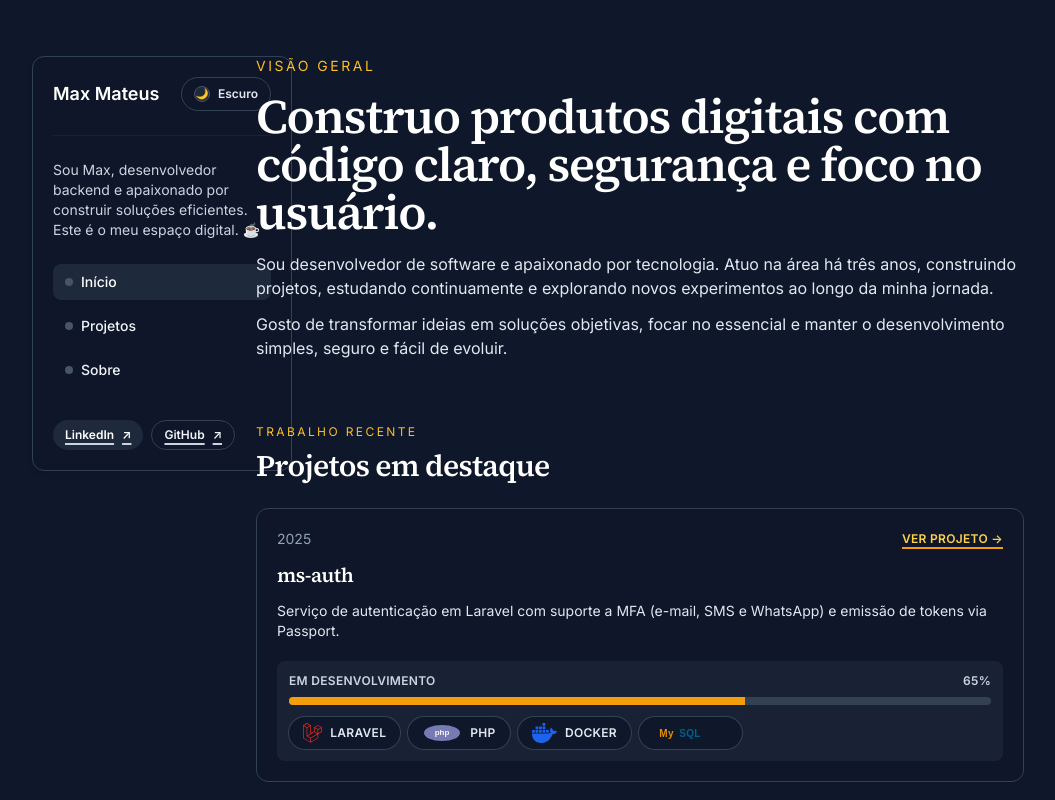
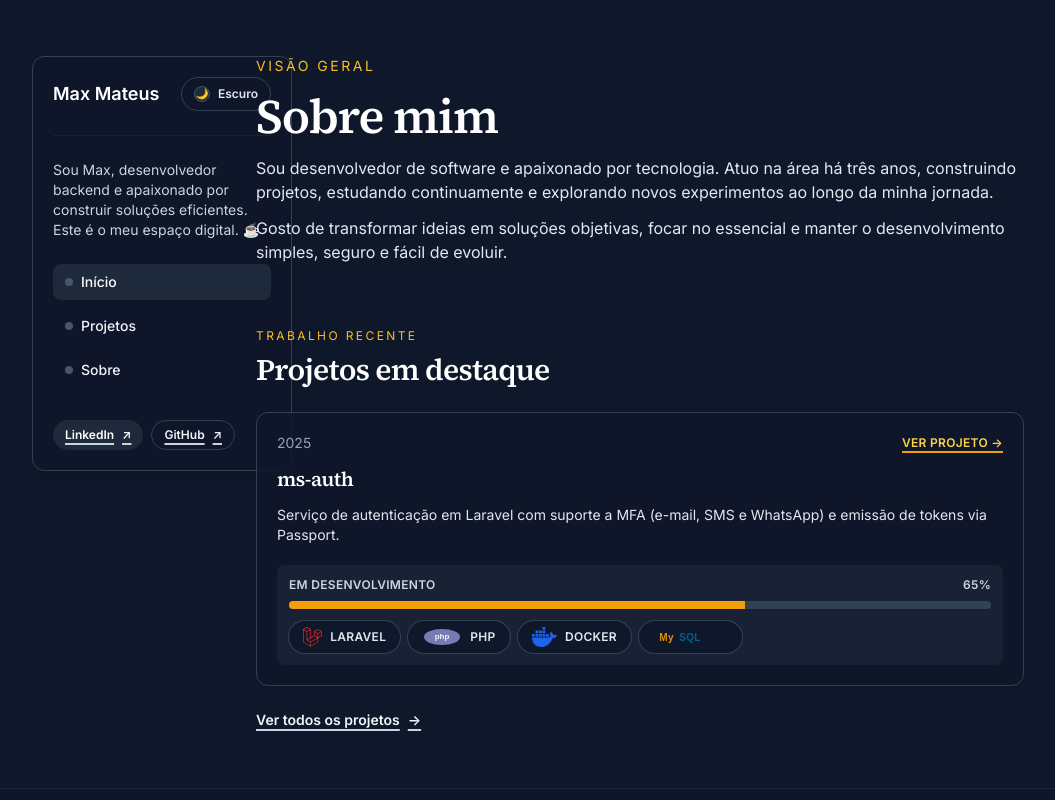
Before and after one commit to MaxMateus/max-portfolio, a Vue app: page / in a window 1280 px wide. Shown: the top 800 px of the page, without its empty margins (0-1055 px from the left). Built offline with nearby package versions, Linux system fonts and the light colour scheme.

Commit message:
alterando data e texto principal

```diff
--- a/src/views/AboutView.vue
+++ b/src/views/AboutView.vue
@@ -4,7 +4,7 @@ import Timeline from '../components/Timeline.vue'
 
 const timeline = [
   {
-    year: '2023 — 2025',
+    year: '2022 — 2025',
     company: 'Movida',
     role: 'Desenvolvedor de Software',
     description:
--- a/src/views/HomeView.vue
+++ b/src/views/HomeView.vue
@@ -22,7 +22,7 @@ const projects = [
     <section class="space-y-4 fade-in">
       <p class="text-sm uppercase tracking-[0.18em] text-amber-700 dark:text-amber-400">Visão geral</p>
       <h1 class="text-4xl font-semibold leading-tight text-slate-900 dark:text-white md:text-5xl">
-        Construo produtos digitais com código claro, segurança e foco no usuário.
+        Sobre mim
       </h1>
       <div class="space-y-3 text-base text-slate-700 dark:text-slate-200">
         <p>
```
